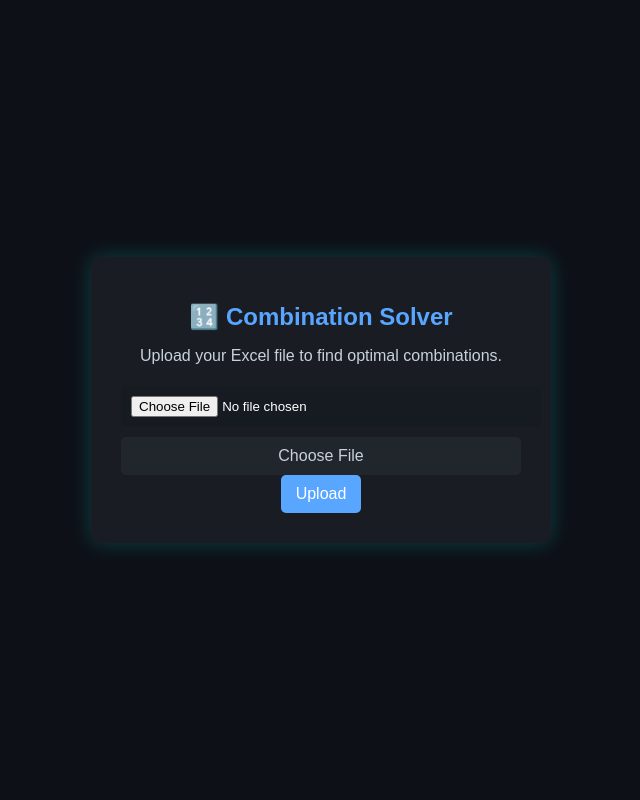
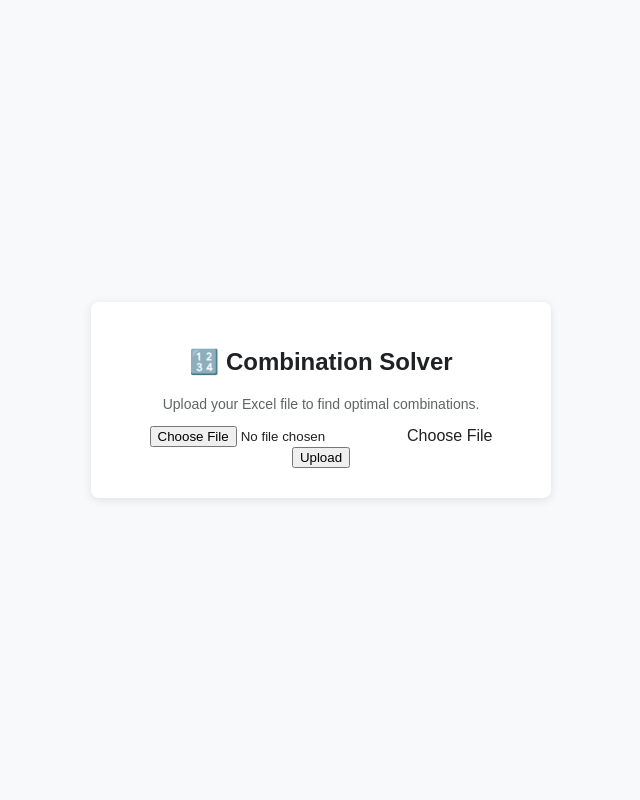
Before and after one commit to limadog9/combinationsolver, a Flask app: page / in a window 1280 px wide. Shown: the whole page, without its empty margins (319-959 px from the left). Run offline with Flask 2, Linux system fonts and the light colour scheme.

Commit message:
Updated UI to clean Google Forms style

```diff
--- a/static/script.js
+++ b/static/script.js
@@ -15,7 +15,7 @@ function addConstraint() {
             <option value="!=">!=</option>
         </select>
         <input type="text" name="constraint_value[]" placeholder="Enter Value">
-        <button type="button" onclick="removeConstraint(this)">❌ Remove</button>
+        <button type="button" class="remove-btn" onclick="removeConstraint(this)">❌ Remove</button>
     `;
     document.getElementById("constraints").appendChild(div);
 }
--- a/static/styles.css
+++ b/static/styles.css
@@ -1,7 +1,8 @@
+/* General Styles */
 body {
-    font-family: Arial, sans-serif;
-    background-color: #0D1117;
-    color: #C9D1D9;
+    font-family: 'Arial', sans-serif;
+    background-color: #F8F9FA;
+    color: #202124;
     display: flex;
     justify-content: center;
     align-items: center;
@@ -9,60 +10,66 @@ body {
     margin: 0;
 }
 
+/* Form Container */
 .container {
-    background: rgba(255, 255, 255, 0.05);
+    background: white;
     padding: 30px;
-    border-radius: 10px;
+    border-radius: 8px;
+    box-shadow: 0px 2px 10px rgba(0, 0, 0, 0.1);
+    width: 400px;
+    max-width: 90%;
     text-align: center;
-    box-shadow: 0px 0px 20px rgba(0, 255, 255, 0.2);
-    width: 400px;
 }
 
+/* Headings */
 h1 {
-    color: #58A6FF;
     font-size: 24px;
+    color: #202124;
+    margin-bottom: 20px;
 }
 
-button, .button {
-    background-color: #58A6FF;
-    color: white;
-    padding: 10px 15px;
-    border: none;
-    border-radius: 5px;
-    font-size: 16px;
-    cursor: pointer;
-    transition: 0.3s;
+/* Text */
+p {
+    font-size: 14px;
+    color: #5F6368;
 }
 
-button:hover, .button:hover {
-    background-color: #1F6FEB;
+/* Buttons */
+.button-group {
+    display: flex;
+    flex-direction: column;
+    gap: 12px;
+    margin-top: 20px;
 }
 
-select, input {
-    width: 100%;
-    padding: 10px;
-    margin-top: 5px;
+.button {
+    background-color: #1A73E8;
+    color: white;
+    text-decoration: none;
+    padding: 12px;
     border-radius: 5px;
-    border: none;
-    background-color: #161B22;
-    color: white;
+    font-size: 14px;
+    display: block;
+    text-align: center;
+    transition: background 0.2s ease-in-out;
 }
 
-.file-label {
-    display: block;
-    margin-top: 10px;
-    background-color: #21262D;
-    padding: 10px;
-    border-radius: 5px;
-    cursor: pointer;
-    transition: 0.3s;
+.button:hover {
+    background-color: #1558C2;
 }
 
-.file-label:hover {
-    background-color: #30363D;
+.button.secondary {
+    background-color: #F1F3F4;
+    color: #202124;
 }
 
+.button.secondary:hover {
+    background-color: #E8EAED;
+}
+
+/* Error Message */
 .error {
     color: red;
     font-weight: bold;
+    margin-top: 15px;
 }
```
Also changed, not shown: templates/result.html (+4 -4 lines).
